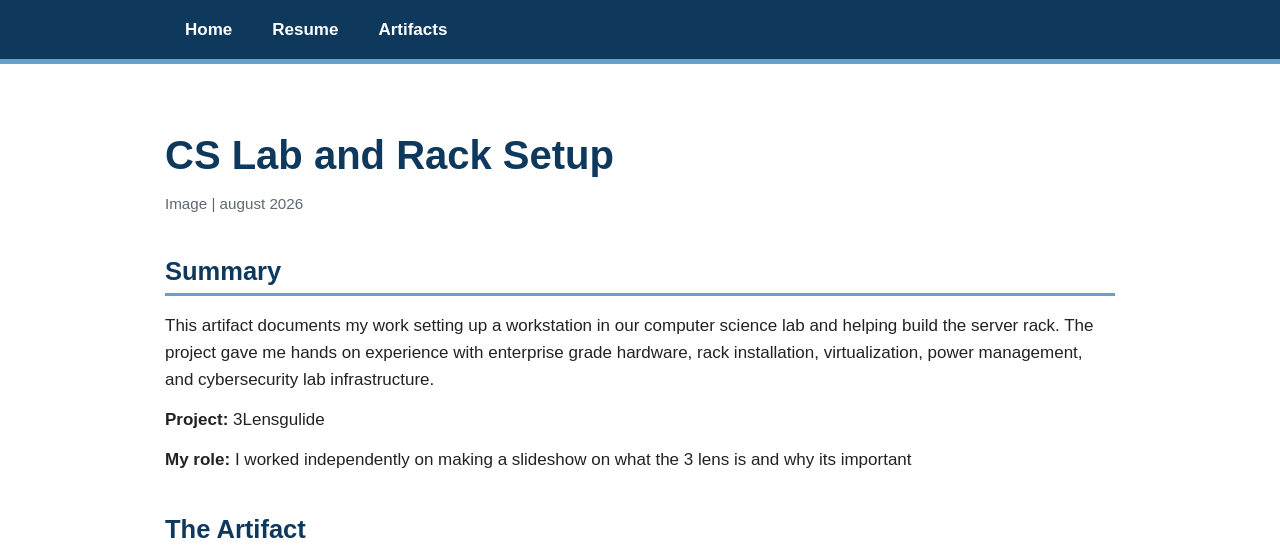
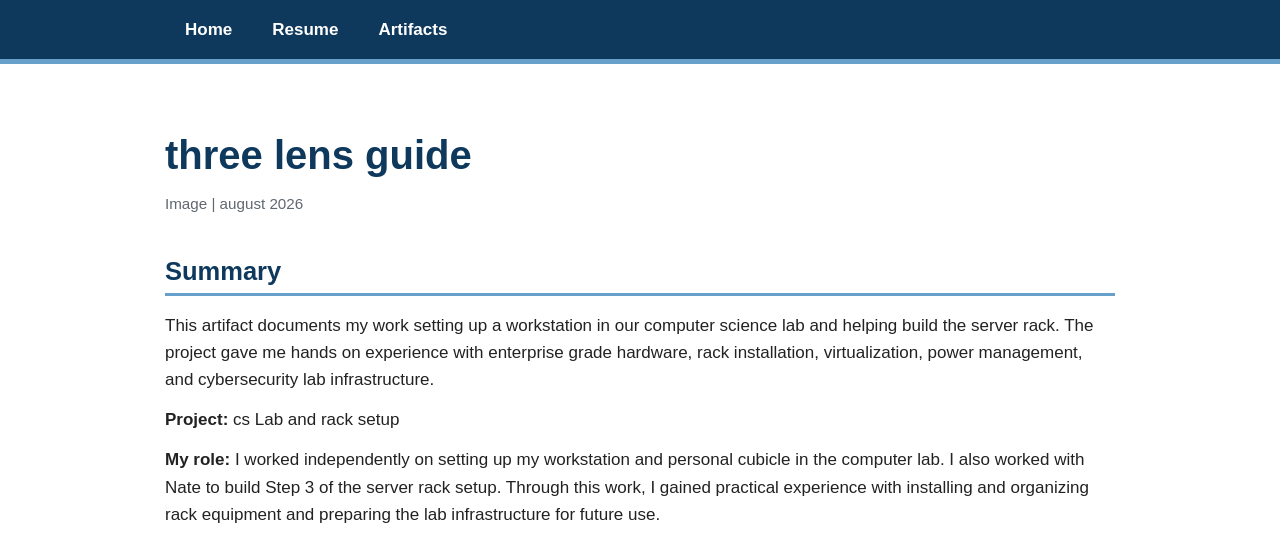
Before and after one commit to Rose111144/apex-portfolio, a Jekyll site: the page built from artifacts/3LensGulide/index.md, in a window 1280 px wide. Shown: the top 549 px of the page. Built offline with Jekyll 4.4.1, drawn with Linux system fonts in a browser that asks for light colours; some of the changed text lies outside the part shown; grey boxes are pictures that could not be loaded.

Commit message:
update three lens guide

```diff
--- a/artifacts/3LensGulide/index.md
+++ b/artifacts/3LensGulide/index.md
@@ -1,9 +1,9 @@
 ---
 layout: default
-title: CS Lab and Rack Setup
+title:  Three Lens Guide
 ---
 
-# CS Lab and Rack Setup
+# three lens guide
 
 <p class="artifact-meta">Image | august 2026</p>
 
@@ -11,18 +11,15 @@ title: CS Lab and Rack Setup
 
 This artifact documents my work setting up a workstation in our computer science lab and helping build the server rack. The project gave me hands on experience with enterprise grade hardware, rack installation, virtualization, power management, and cybersecurity lab infrastructure.
 
-**Project:** 3Lensgulide
+**Project:** cs Lab and rack setup
 
-**My role:** I worked independently on making a slideshow on what the 3 lens is and why its important
+**My role:** I worked independently on setting up my workstation and personal cubicle in the computer lab. I also worked with Nate to build Step 3 of the server rack setup. Through this work, I gained practical experience with installing and organizing rack equipment and preparing the lab infrastructure for future use.
 
 ## The Artifact
 
-![photo of workstation 13,14](workstation.jpg)
-
-[View the full artifact](workstation.jpg)
+![photo of three_lens.png](artifacts/3LensGulide/three_lens.png)
 
 ## Skills Demonstrated
-
 <span class="skill-tag">Collaboration</span>
 <span class="skill-tag">Responsibly</span>
 <span class="skill-tag">Reliability</span>
@@ -30,7 +27,7 @@ This artifact documents my work setting up a workstation in our computer science
 
 ## What I Learned
 
-I learned how to assemble a server rack.which taught me how to handle enterprise grade hardware.
+I learned how to set up a desktop set up for my cybersecurity workstation. This helped set up individual computers and also learn the basics of computers and hardware.
 
 ---
 
```
Also changed, not shown: artifacts/3LensGulide/three_lens.png (added), 1 other file.
